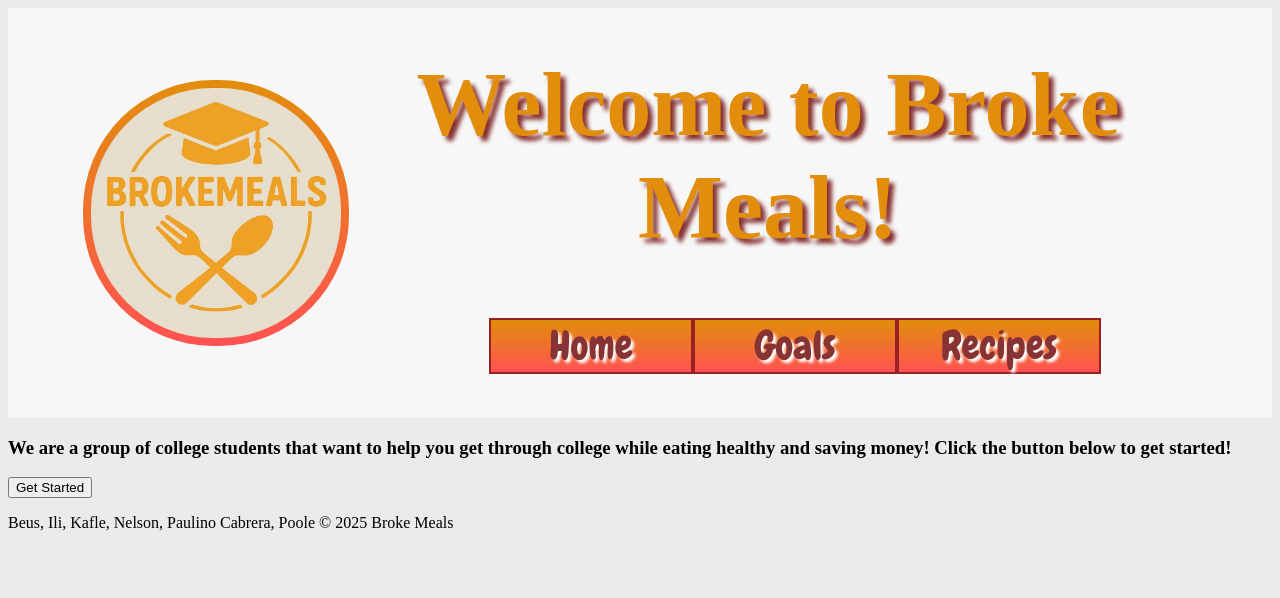
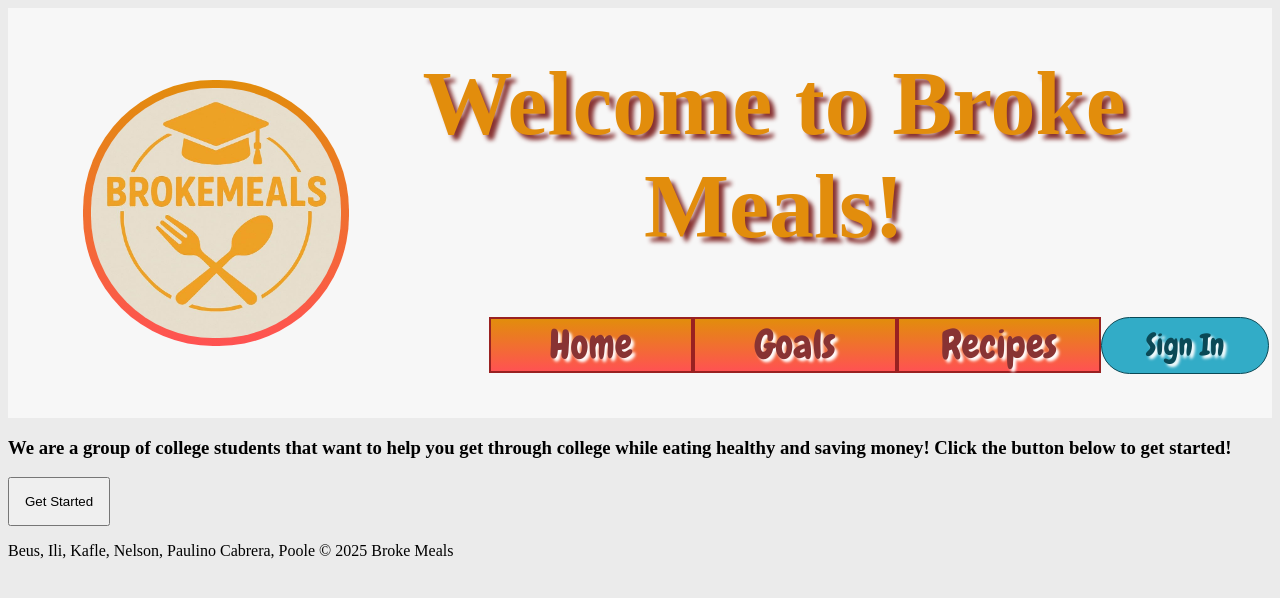
Before and after one commit to Cryspaulino/brokemeals, a React (Create React App) app in the folder brokemeals-react/: page / in a window 1280 px wide. Shown: the top 598 px of the page. Built offline with nearby package versions, Linux system fonts and the light colour scheme; a web font is replaced by a local one.

Commit message:
some css

```diff
--- a/brokemeals-react/src/components/Layout.jsx
+++ b/brokemeals-react/src/components/Layout.jsx
@@ -15,6 +15,7 @@ function Layout() {
           <Link className="nav_home" to="/">Home</Link>
           <Link className="nav_goals" to="/goals">Goals</Link>
           <Link className="nav_recipes" to="/recipes">Recipes</Link>
+          <Link className="sign_in" to="/Signin">Sign In</Link>
         </nav>
       </header>
 
--- a/brokemeals-react/src/styles/styles.css
+++ b/brokemeals-react/src/styles/styles.css
@@ -2,19 +2,8 @@
 @import url('https://fonts.googleapis.com/css2?family=Chewy&family=Ribeye&display=swap');
 @import url('https://fonts.googleapis.com/css2?family=Chewy&family=Jost:ital,wght@0,100..900;1,100..900&family=Ribeye&display=swap');
 
-:root {
-    /* change the values below to your colors from your palette */
-    --primary-color: #FFA115;
-    --secondary-color: #FF5252;
-    --accent1-color: #32ACC7;
-    --accent2-color: #2D2033;
-    --background-color: #C4BEBB;
-}
-
-
 /* Header */
 :root {
-    /* change the values below to your colors from your palette */
     --primary-color: #FFA115;
     --secondary-color: #FF5252;
     --accent1-color: #32ACC7;
@@ -108,13 +97,29 @@
     color: #752b2b;
     text-shadow: 5px 5px 5px #ffffff;
 }
+.sign_in{
+    grid-column: 5/6;
+    font-family: 'Chewy';
+    font-size: 30px;
+    color: #0a4956;
+    text-decoration: none;
+    text-shadow: 3px 3px 3px #ffffff;
+    background: #32ACC7;
+    width: 150px;
+    padding: 8px;
+    border: #0a4956 solid 1px;
+    margin-left: auto;
+    border-radius: 130px;
+}
 
 /* Body */
 body{
     background-color: #ebebeb;
 }
 
-
+.get-started{
+    padding: 15px;
+}
 /* .tag-buttons{
     background-color: ;
 } */
```
Also changed, not shown: brokemeals-react/src/pages/Signin.jsx (added).
